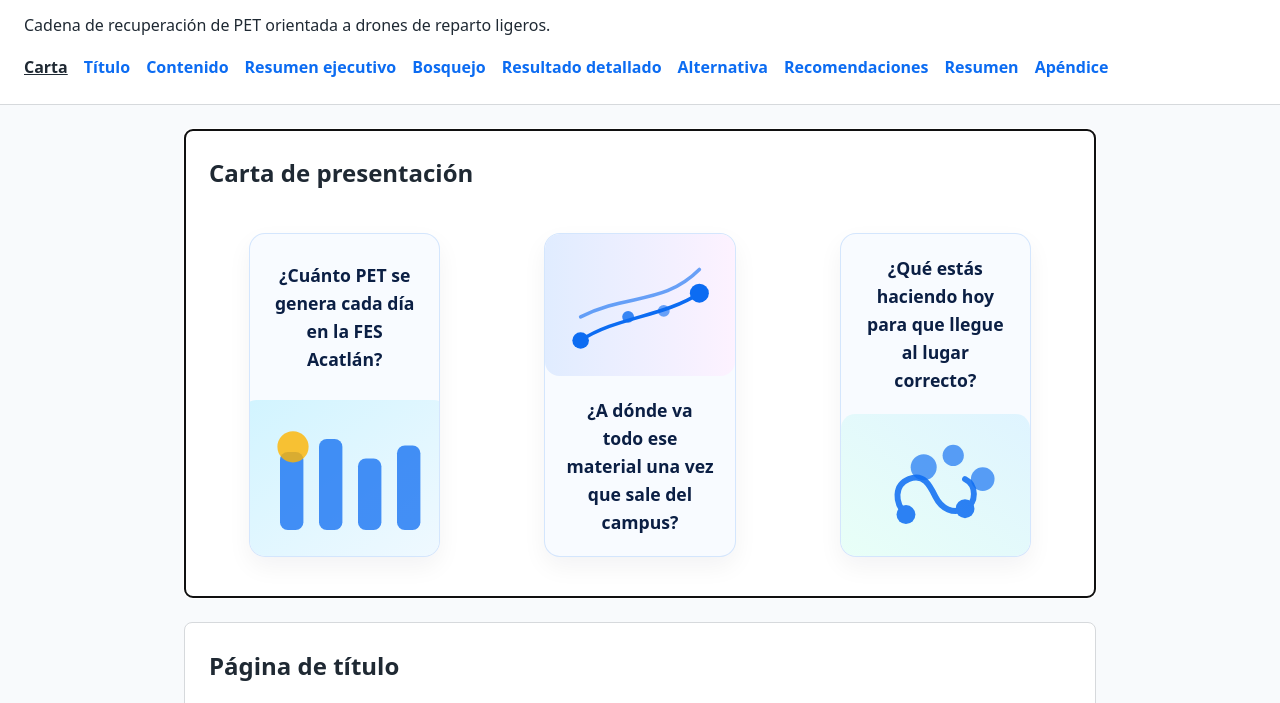
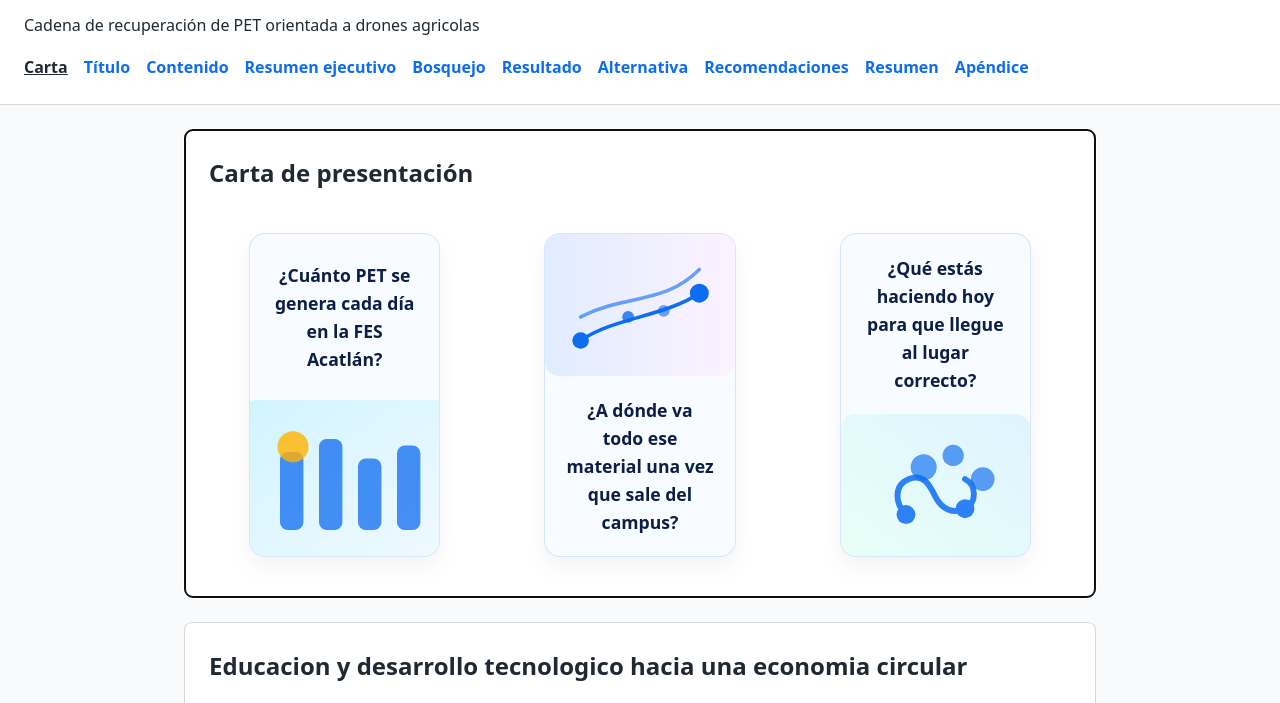
Before and after one commit to LuisMAC2022/AcaDrone, a plain HTML site: page index.html in a window 1280 px wide. Shown: the part 78-781 px from the top of the page. Drawn offline with Linux system fonts and the light colour scheme.

Commit message:
Update project description and section titles

```diff
--- a/index.html
+++ b/index.html
@@ -9,7 +9,7 @@
 <body>
   <header>
     <h1>AcaDrone</h1>
-    <p>Cadena de recuperación de PET orientada a drones de reparto ligeros.</p>
+    <p>Cadena de recuperación de PET orientada a drones agricolas</p>
     <nav aria-label="Navegación principal">
       <ul>
         <li><a href="#s1">Carta</a></li>
@@ -17,7 +17,7 @@
         <li><a href="#s3">Contenido</a></li>
         <li><a href="#s4">Resumen ejecutivo</a></li>
         <li><a href="#s5">Bosquejo</a></li>
-        <li><a href="#s6">Resultado detallado</a></li>
+        <li><a href="#s6">Resultado</a></li>
         <li><a href="#s7">Alternativa</a></li>
         <li><a href="#s8">Recomendaciones</a></li>
         <li><a href="#s9">Resumen</a></li>
@@ -49,7 +49,7 @@
     </section>
 
     <section id="s2" tabindex="-1">
-      <h2>Página de título</h2>
+      <h2>Educacion y desarrollo tecnologico hacia una economia circular</h2>
       <form id="inputForm" novalidate>
         <fieldset>
           <legend>Parámetros de identificación</legend>
```
